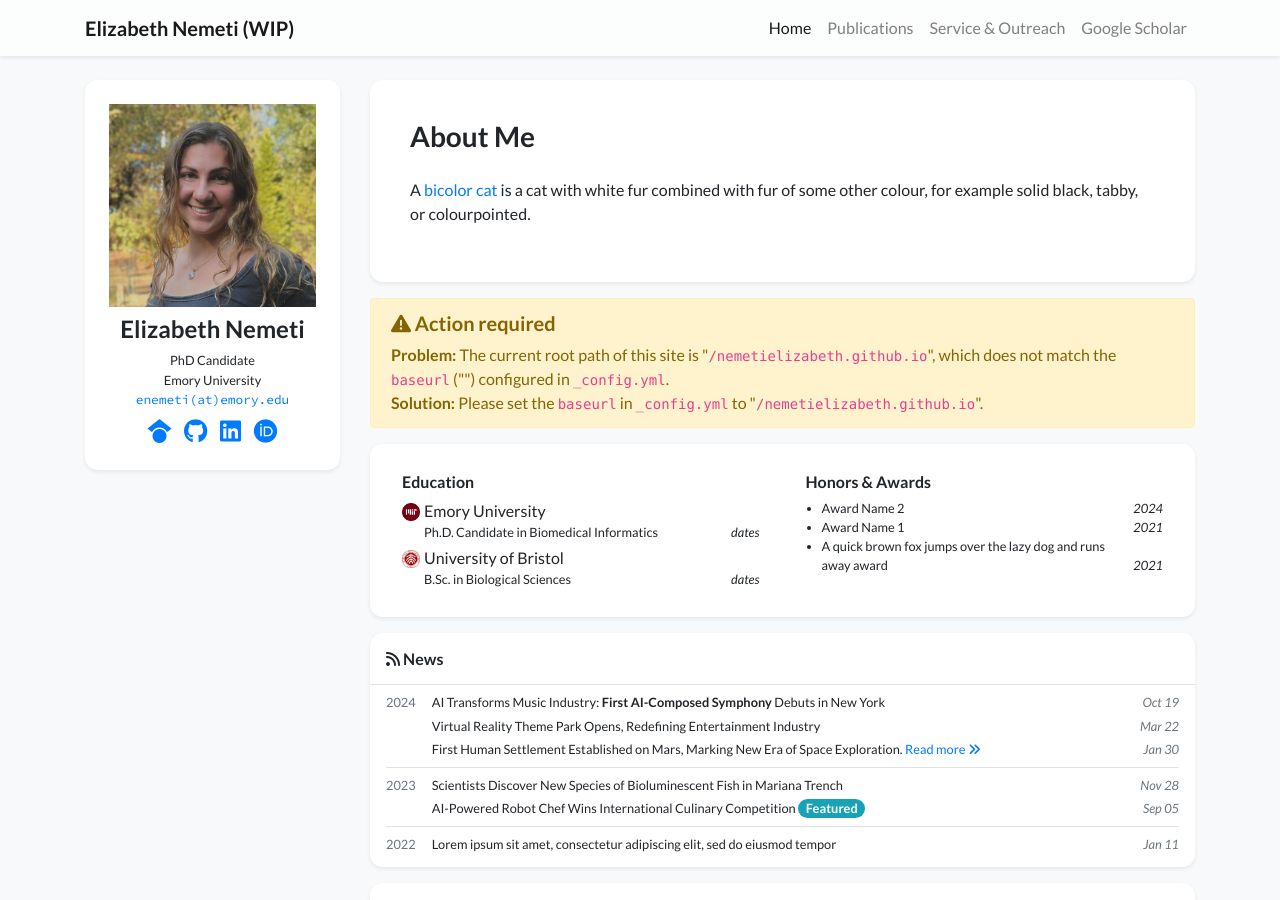
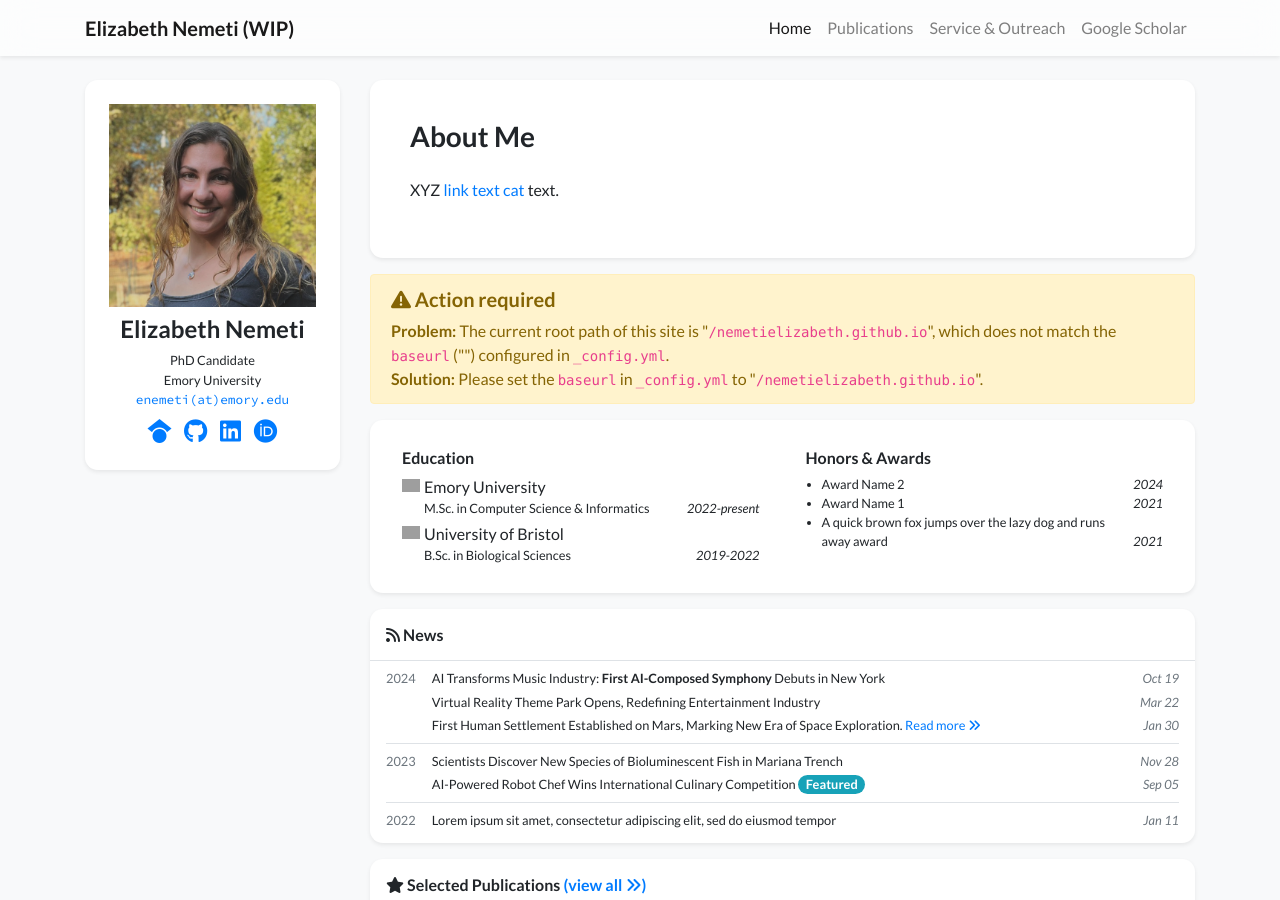
Before and after one commit to nemetielizabeth/nemetielizabeth.github.io, a Jekyll site: the page built from index.html, in a window 1280 px wide and 900 px high. Built offline with Jekyll 4.4.1, drawn with Linux system fonts in a browser that asks for light colours; nearby versions of some CDN libraries; a style sheet for code colours, icons or effects is not loaded; grey boxes are pictures that could not be loaded.

Commit message:
Update profile.yml

```diff
--- a/_data/profile.yml
+++ b/_data/profile.yml
@@ -17,23 +17,23 @@ orcid: 0009-0009-3767-7414
 short_bio_text_justify: false
 short_bio: >-
   <p>
-    A <a href="https://en.wikipedia.org/wiki/Bicolor_cat" target="_blank">bicolor cat</a> is a cat with white fur combined with fur of some other colour, for example solid black, tabby, or colourpointed.
+    XYZ <a href="https://en.wikipedia.org/wiki/Bicolor_cat" target="_blank">link text cat</a> text.
   </p>
 
 
 portrait_url: /assets/images/photos/headshot.png
-# portrait_caption: >-
-#   Photo by Manja Vitolic on Unsplash (this caption is optional, comment it out to disable).
 
 education:
 - name: Emory University
-  logo: /assets/images/badges/MIT_Social_circle.png
+  logo: /assets/images/badges/emory.png
   position: Ph.D. Candidate in Biomedical Informatics
-  date: dates
+  position: M.Sc. in Computer Science & Informatics
+  date: 2022-present
+
 - name: University of Bristol
-  logo: /assets/images/badges/PKU_red.png
+  logo: /assets/images/badges/bristol.png
   position: B.Sc. in Biological Sciences
-  date: dates
+  date: 2019-2022
 
 # experience:
 # - name: Peking University
```
